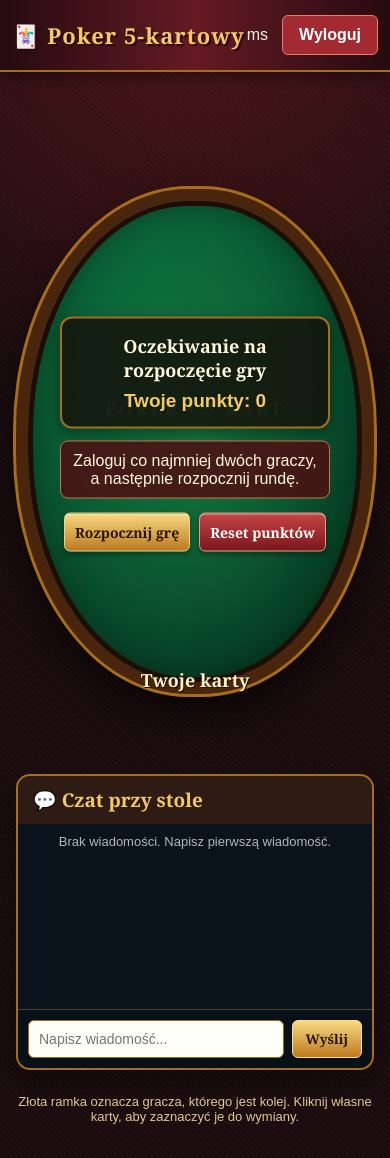
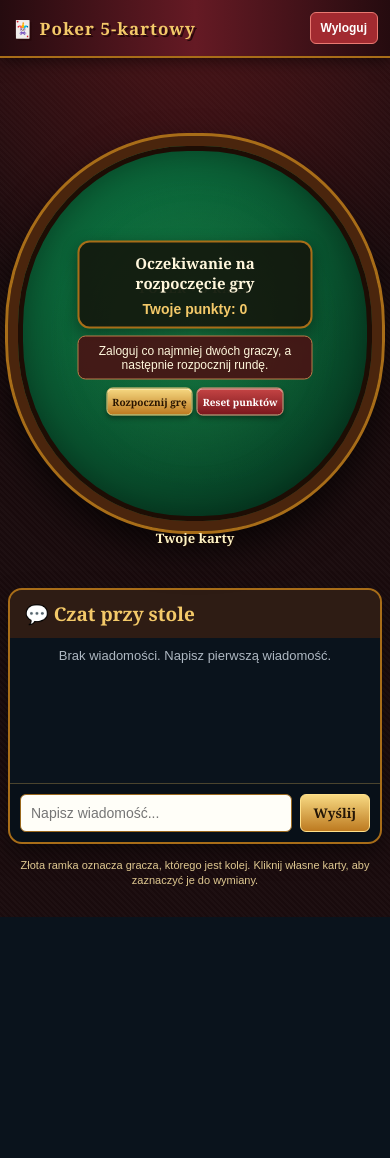
Before and after one commit to djdracha/cer-wz, a Flask app: page /game in a window 390 px wide. After the commit the page ends 917 px from the top, so only its background shows below. Run offline with Flask 3, Linux system fonts and the light colour scheme; the visitor is signed in with stand-in values (Sample User, id 1); data that the repository does not hold is empty.

Commit message:
Refactor CSS styles for game layout and responsiveness

```diff
--- a/templates/game.html
+++ b/templates/game.html
@@ -490,6 +490,298 @@
     font-family: Georgia, serif;
     font-weight: bold;
 }
+        html {
+    -webkit-text-size-adjust: 100%;
+}
+
+body {
+    overflow-x: hidden;
+}
+
+.casino-room {
+    width: min(1280px, 100%);
+    padding: clamp(10px, 2vw, 22px) clamp(8px, 2vw, 16px) 28px;
+}
+
+.table-wrap {
+    width: min(1120px, 100%);
+    height: clamp(560px, 68vw, 720px);
+}
+
+.poker-table {
+    inset: 13% 4% 12%;
+    border-width: clamp(10px, 1.7vw, 18px);
+}
+
+.table-center {
+    width: min(360px, 62vw);
+}
+
+.status-panel {
+    padding: clamp(10px, 1.8vw, 15px) clamp(12px, 2vw, 18px);
+}
+
+.my-cards-area {
+    bottom: 9%;
+    width: min(560px, 92vw);
+}
+
+.card {
+    width: clamp(48px, 7vw, 74px);
+    height: clamp(70px, 10vw, 106px);
+}
+
+.rank {
+    font-size: clamp(17px, 2.3vw, 25px);
+}
+
+.suit {
+    font-size: clamp(21px, 2.8vw, 30px);
+    line-height: 1;
+}
+
+.seat {
+    width: clamp(86px, 14vw, 150px);
+    padding: clamp(5px, 1vw, 9px);
+    border-radius: clamp(9px, 1.4vw, 14px);
+}
+
+.seat-name {
+    font-size: clamp(10px, 1.5vw, 14px);
+}
+
+.seat-points,
+.seat-turn {
+    font-size: clamp(9px, 1.2vw, 13px);
+}
+
+.avatar {
+    width: clamp(28px, 3.7vw, 38px);
+    height: clamp(28px, 3.7vw, 38px);
+    margin-top: clamp(-22px, -2.5vw, -27px);
+    font-size: clamp(15px, 2vw, 21px);
+}
+
+.controls {
+    gap: 7px;
+}
+
+.btn {
+    padding: clamp(8px, 1.2vw, 11px) clamp(9px, 1.5vw, 15px);
+    font-size: clamp(12px, 1.5vw, 16px);
+}
+
+.showdown-panel,
+.chat-panel {
+    width: min(1120px, 100%);
+}
+
+@media (max-width: 700px) {
+    .header {
+        min-height: 58px;
+        padding: 10px 12px;
+    }
+
+    .header h1 {
+        font-size: 20px;
+    }
+
+    .user-box {
+        gap: 7px;
+        font-size: 12px;
+    }
+
+    .logout-btn {
+        padding: 8px 10px;
+        font-size: 12px;
+    }
+
+    .table-wrap {
+        height: 570px;
+    }
+
+    .poker-table {
+        inset: 13% 0 11%;
+        border-width: 10px;
+    }
+
+    .poker-table::before {
+        top: 38%;
+        width: 62%;
+        font-size: 12px;
+        letter-spacing: 1px;
+    }
+
+    .table-center {
+        width: min(255px, 64vw);
+    }
+
+    .status-panel h2 {
+        font-size: 15px;
+    }
+
+    .points {
+        font-size: 14px;
+    }
+
+    .message {
+        margin-top: 7px;
+        padding: 7px;
+        font-size: 12px;
+    }
+
+    .seat {
+        width: 78px;
+        padding: 5px 4px;
+        border-width: 1px;
+    }
+
+    .seat-0 { top: 4px; }
+    .seat-1 { right: -1.5%; top: 24%; }
+    .seat-2 { right: -1.5%; bottom: 23%; }
+    .seat-3 { bottom: 0; }
+    .seat-4 { left: -1.5%; bottom: 23%; }
+    .seat-5 { left: -1.5%; top: 24%; }
+
+    .avatar {
+        width: 25px;
+        height: 25px;
+        margin: -17px auto 3px;
+        border-width: 1px;
+        font-size: 14px;
+    }
+
+    .seat-name {
+        font-size: 9px;
+    }
+
+    .seat-points,
+    .seat-turn {
+        margin-top: 2px;
+        font-size: 8px;
+    }
+
+    .my-cards-area {
+        bottom: 7%;
+    }
+
+    .cards-title {
+        margin-bottom: 5px;
+        font-size: 13px;
+    }
+
+    .cards {
+        gap: 4px;
+        flex-wrap: nowrap;
+    }
+
+    .card {
+        width: min(15vw, 56px);
+        height: min(21.5vw, 79px);
+        border-width: 1px;
+        border-radius: 5px;
+    }
+
+    .card.selected {
+        transform: translateY(-10px);
+    }
+
+    .rank {
+        font-size: 17px;
+    }
+
+    .suit {
+        font-size: 20px;
+    }
+
+    .controls {
+        gap: 4px;
+        margin-top: 8px;
+    }
+
+    .btn {
+        padding: 7px 7px;
+        font-size: 11px;
+    }
+
+    .legend {
+        padding: 0 9px;
+        font-size: 11px;
+        line-height: 1.4;
+    }
+
+    .showdown-panel {
+        padding: 12px 9px;
+    }
+
+    .showdown-grid {
+        grid-template-columns: 1fr;
+        gap: 9px;
+    }
+
+    .showdown-card {
+        width: 34px;
+        height: 48px;
+    }
+
+    .chat-panel {
+        margin-bottom: 14px;
+    }
+
+    .chat-messages {
+        height: 145px;
+    }
+}
+
+@media (max-width: 390px) {
+    .header h1 {
+        font-size: 17px;
+    }
+
+    .user-box > span {
+        display: none;
+    }
+
+    .table-wrap {
+        height: 520px;
+    }
+
+    .table-center {
+        width: 235px;
+    }
+
+    .seat {
+        width: 68px;
+    }
+
+    .seat-1,
+    .seat-2 {
+        right: -3%;
+    }
+
+    .seat-4,
+    .seat-5 {
+        left: -3%;
+    }
+
+    .seat-name {
+        font-size: 8px;
+    }
+
+    .seat-points,
+    .seat-turn {
+        font-size: 7px;
+    }
+
+    .my-cards-area {
+        width: 98vw;
+    }
+
+    .btn {
+        padding: 6px 5px;
+        font-size: 10px;
+    }
+}
     </style>
 </head>
 <body>
```
